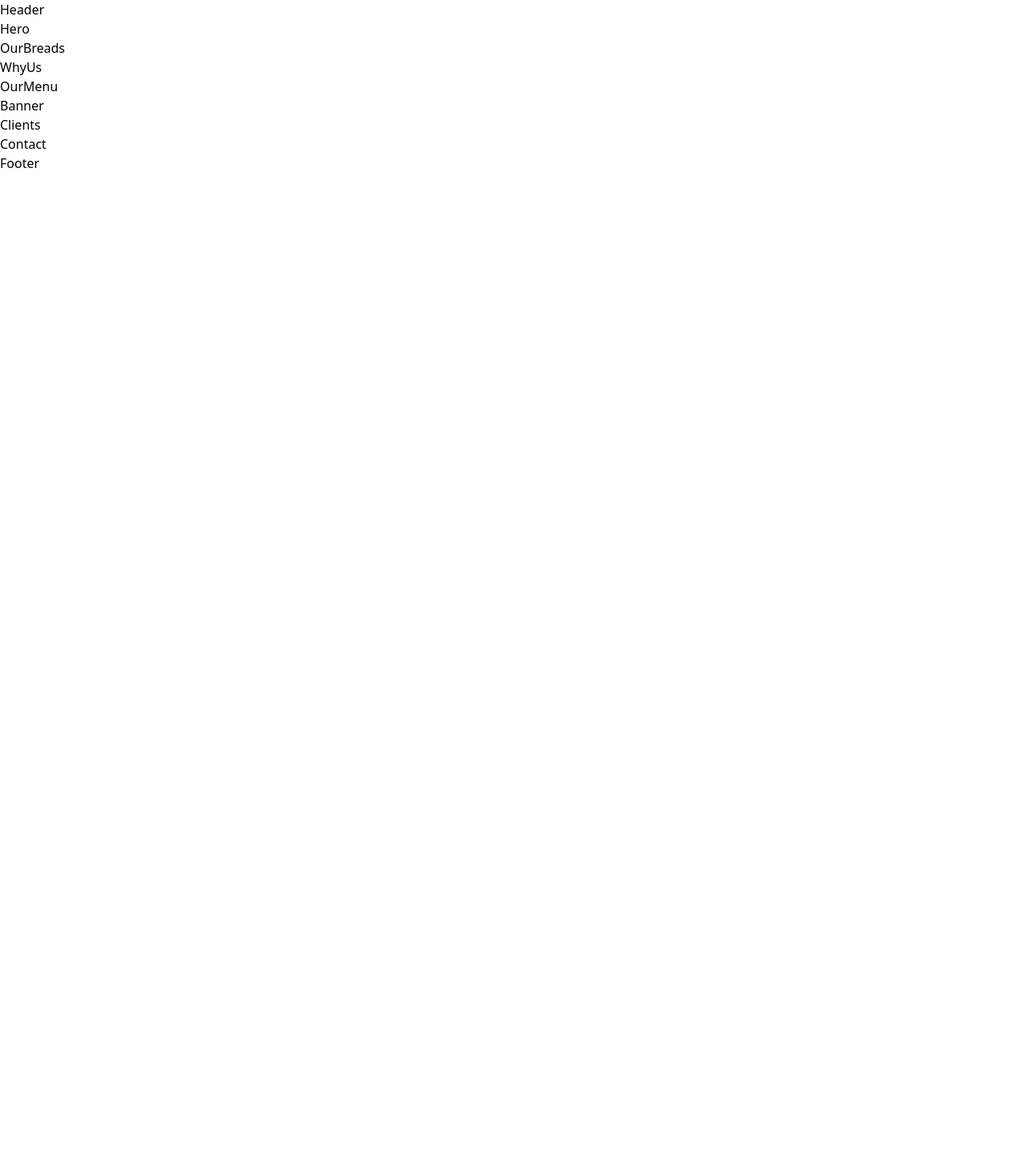
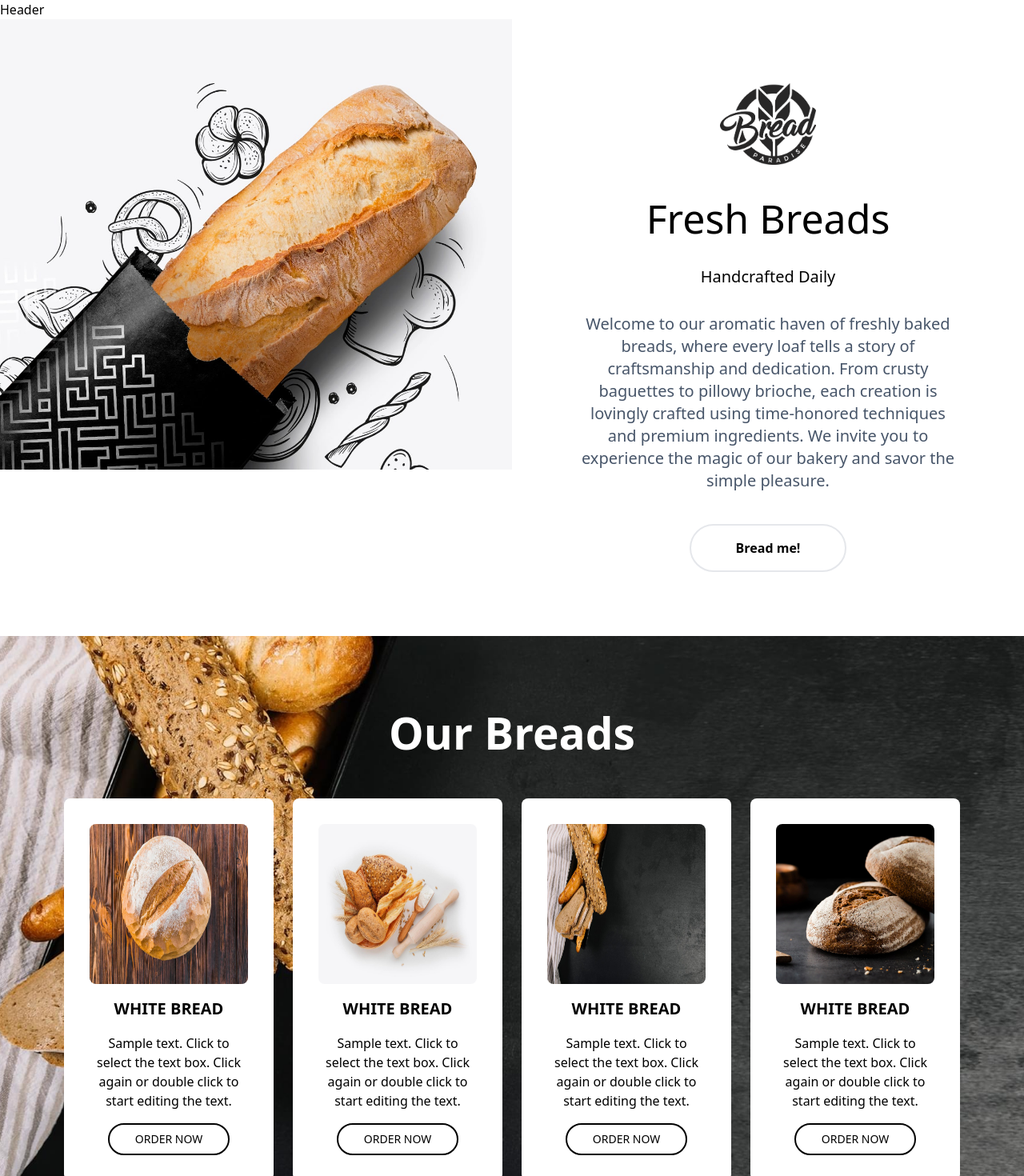
Before and after one commit to mvacjar/Bakery-Site, a Next.js app: page / in a window 1280 px wide. Shown: the top 1470 px of the page at 80% size. Before the commit the page ends 800 px from the top, so only its background shows below. Built offline with nearby package versions, Linux system fonts and the light colour scheme.

Commit message:
Hero and OurBreads finish

```diff
--- a/components/Hero.tsx
+++ b/components/Hero.tsx
@@ -1,7 +1,80 @@
-import React from "react";
+"use client";
+import Image from "next/image";
+import React, { useEffect } from "react";
+import AOS from "aos";
+import "aos/dist/aos.css";
 
 const Hero = () => {
-  return <div>Hero</div>;
+  useEffect(() => {
+    AOS.init({
+      offset: 200,
+      duration: 500,
+      easing: "ease-in-sine",
+    });
+  }, []);
+
+  return (
+    <section
+      id="hero"
+      className="w-full flex lg:flex-row flex-col justify-between items-start"
+    >
+      <div id="image-section" className="lg:w-[50%] w-full">
+        <Image
+          data-aos="zoom-in"
+          src="/hero.jpg"
+          alt="hero-banner"
+          width={800}
+          height={500}
+          className="bg-cover bg-center"
+        />
+      </div>
+      <div
+        id="content-section"
+        className="lg:w-[50%] w-full flex flex-col justify-center items-center gap-10 p-20"
+      >
+        <Image
+          data-aos="zoom-in"
+          data-aos-delay="200"
+          src="/logo.png"
+          alt="logo"
+          width={120}
+          height={100}
+        />
+        <h1
+          data-aos="zoom-in"
+          data-aos-delay="400"
+          className="text-[50px] text-black text-center leading-[55px]"
+        >
+          Fresh Breads
+        </h1>
+        <h2
+          data-aos="zoom-in"
+          data-aos-delay="400"
+          className="text-[20px] text-black text-center leading-[10px]"
+        >
+          Handcrafted Daily
+        </h2>
+        <p
+          data-aos="zoom-in"
+          data-aos-dealy="600"
+          className="text-center text-xl text-slate-600"
+        >
+          Welcome to our aromatic haven of freshly baked breads, where every
+          loaf tells a story of craftsmanship and dedication. From crusty
+          baguettes to pillowy brioche, each creation is lovingly crafted using
+          time-honored techniques and premium ingredients. We invite you to
+          experience the magic of our bakery and savor the simple pleasure.
+        </p>
+        <button
+          data-aos="zoom-in"
+          data-aos-delay="800"
+          className="border-2 boder-black rounded-full px-14 py-4 font-bold"
+        >
+          Bread me!{" "}
+        </button>
+      </div>
+    </section>
+  );
 };
 
 export default Hero;
--- a/components/OurBreads.tsx
+++ b/components/OurBreads.tsx
@@ -1,7 +1,61 @@
+"use client";
+import AOS from "aos";
+import "aos/dist/aos.css";
+import Image from "next/image";
 import React from "react";
+import { ourbreads } from "../export";
+import { useEffect } from "react";
 
 const OurBreads = () => {
-  return <div>OurBreads</div>;
+  useEffect(() => {
+    AOS.init({
+      offset: 200,
+      duration: 500,
+      easing: "ease-in-sine",
+    });
+  }, []);
+
+  return (
+    <section
+      id="breads"
+      className="w-full flex flex-col justify-center items-center gap-10
+      bg-cover bg-center h-fit py-20 lg:px-20 px-10"
+      style={{ backgroundImage: `url('/banner4.jpg')` }}
+    >
+      <h1 data-aos="zoom-in" className="text-[55px] text-white font-semibold">
+        Our Breads
+      </h1>
+      <div
+        data-aos="zoom-in"
+        data-aos-delay="200"
+        className="w-full grid lg:grid-cols-4 grid-cols-1 justify-center items-center gap-6"
+      >
+        {ourbreads.map((item, index) => (
+          <>
+            <div
+              key={index}
+              className="flex flex-col justify-center items-center gap-4 bg-white p-8 rounded-lg"
+            >
+              <Image
+                src={item.image}
+                alt="bread image"
+                width={300}
+                height={400}
+                className="w-[300px] h-[200px] rounded-lg  transform hover:scale-110 transition-transform duration-300 cursor-pointer"
+              />
+              <h1 className="text-[20px] text-black font-semibold">
+                {item.title}
+              </h1>
+              <p className="text-center">{item.desc}</p>
+              <button className="border-2 border-black rounded-full px-8 py-2 upprcase text-sm font semibold transform hover:scale-110 transition-transform duration-300">
+                ORDER NOW
+              </button>
+            </div>
+          </>
+        ))}
+      </div>
+    </section>
+  );
 };
 
 export default OurBreads;
--- /dev/null
+++ b/export.ts
@@ -0,0 +1,81 @@
+export const ourbreads = [
+  {
+    image: "/banner2.jpg",
+    title: "WHITE BREAD",
+    desc: "Sample text. Click to select the text box. Click again or double click to start editing the text.",
+    label: "Read More",
+  },
+  {
+    image: "/banner3.jpg",
+    title: "WHITE BREAD",
+    desc: "Sample text. Click to select the text box. Click again or double click to start editing the text.",
+    label: "Read More",
+  },
+  {
+    image: "/banner4.jpg",
+    title: "WHITE BREAD",
+    desc: "Sample text. Click to select the text box. Click again or double click to start editing the text.",
+    label: "Read More",
+  },
+  {
+    image: "/banner5.jpg",
+    title: "WHITE BREAD",
+    desc: "Sample text. Click to select the text box. Click again or double click to start editing the text.",
+    label: "Read More",
+  },
+];
+
+export const menus = [
+  {
+    title: "GLASSIC BAGUETTE",
+    about:
+      "Unbleached organic wheat flour, whole rye flour, water, sea salt, yeast",
+  },
+  {
+    title: "BAGUETTE",
+    about:
+      "Naturally leavened baguette made using the Five Points Levain dough. This baguette is crustier and chewier than the Classic Baguette",
+  },
+  {
+    title: "PEKAN RAISIN",
+    about:
+      "Naturally leavened bread made using the French Country dough with the additions of local Georgia pecans and Thompson raisins",
+  },
+  {
+    title: "EVERYDAY FRENCH",
+    about: "Everyday table loaf made using the Classic Baguette dough",
+  },
+  {
+    title: "MULTIGRAIN",
+    about:
+      "Naturally leavened bread made using the French Country dough with the additions of millet, quinoa, rolled oats, flax seeds, and sunflower seeds",
+  },
+  {
+    title: "DANISH RYE",
+    about:
+      "Whole rye flour, cracked rye berries, water, natural leaven culture made with rye flour, pumpkin seeds, sunflower seeds, barley malt syrup, sea salt",
+  },
+];
+
+export const clients = [
+  {
+    about:
+      "Proin sed libero enim sed faucibus turpis. At imperdiet dui accumsan sit amet nulla facilisi morbi tempus. Ut sem nulla pharetra diam sit amet nisl. ",
+    name: "CELIA ALMEDA",
+  },
+  {
+    about:
+      "Proin sed libero enim sed faucibus turpis. At imperdiet dui accumsan sit amet nulla facilisi morbi tempus. Ut sem nulla pharetra diam sit amet nisl. ",
+    name: "FRANK KINNEY",
+  },
+  {
+    about:
+      "Proin sed libero enim sed faucibus turpis. At imperdiet dui accumsan sit amet nulla facilisi morbi tempus. Ut sem nulla pharetra diam sit amet nisl. ",
+    name: "SAM PERRY",
+  },
+  {
+    about:
+      "Proin sed libero enim sed faucibus turpis. At imperdiet dui accumsan sit amet nulla facilisi morbi tempus. Ut sem nulla pharetra diam sit amet nisl. ",
+    name: "MARRY HUDSON",
+  },
+];
```
Also changed, not shown: package.json (+7 -3 lines), public/export.ts (deleted, +0 -72 lines), 1 other file (tests, documents, lock files or other folders).
